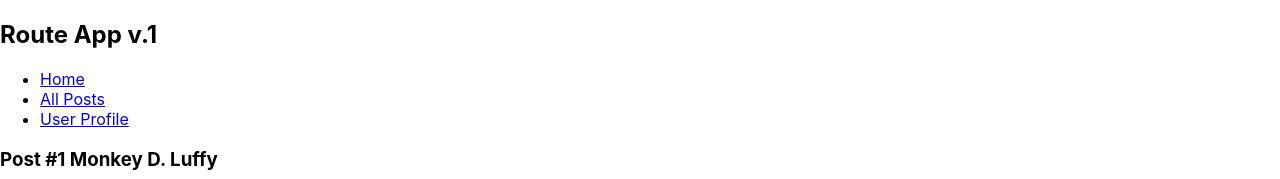
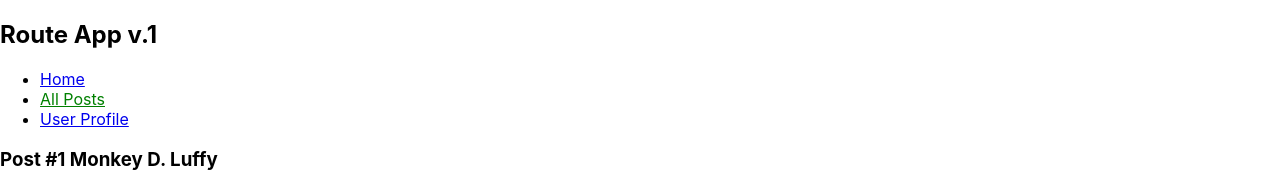
Before and after one commit to chinovieza/simplify-react, a React (Create React App) app in the folder my-router/: page /posts in a window 1280 px wide. Shown: the top 179 px of the page. Built offline with nearby package versions, Linux system fonts and the light colour scheme.

Commit message:
Use NavLink

```diff
--- a/my-router/src/App.js
+++ b/my-router/src/App.js
@@ -2,7 +2,7 @@ import React from 'react';
 import Posts from './Posts';
 import Profile from './Profile';
 import Home from './Home';
-import { BrowserRouter, Route, Link } from 'react-router-dom';
+import { BrowserRouter, Route, NavLink } from 'react-router-dom';
 
 const App = () => {
     return (
@@ -12,9 +12,9 @@ const App = () => {
             </div>
             <div>
                 <ul>
-                    <li><Link to="/">Home</Link></li>
-                    <li><Link to="/posts">All Posts</Link></li>
-                    <li><Link to="/profile">User Profile</Link></li>
+                    <li><NavLink to="/">Home</NavLink></li>
+                    <li><NavLink to="/posts" activeStyle={{color:"green"}}>All Posts</NavLink></li>
+                    <li><NavLink to="/profile" activeStyle={{color:"green"}}>User Profile</NavLink></li>
                 </ul>
                 <Route path="/posts" component={Posts} />
                 <Route path="/profile" component={Profile} />
```
